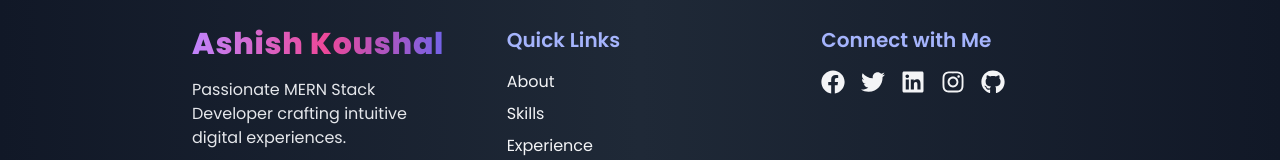
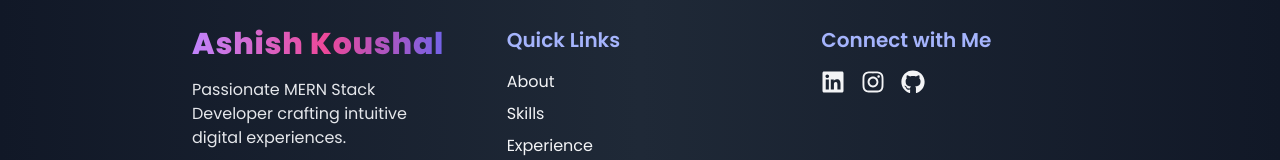
Before and after one commit to Ashi5486/Portfolio, a React (Vite) app in the folder frontend/: page / in a window 1280 px wide. Shown: the part 8422-8582 px from the top of the page. Built offline with nearby package versions, Linux system fonts and the light colour scheme; a web font is replaced by a local one.

Commit message:
update icons

```diff
--- a/frontend/src/components/About/About.jsx
+++ b/frontend/src/components/About/About.jsx
@@ -58,7 +58,7 @@
 
           <a
             aria-label="Download CV as Pdf."
-            href="https://drive.google.com/file/d/15dHETRMdrSz4LWgd9g9uw0cOzoX6vF4Z/view?usp=drive_link"
+            href="https://drive.google.com/file/d/1Ob_bGCKF6qZcYhY-wCPNV6DzHKbZt0a4/view?usp=drive_link"
             target="_blank"
             rel="noopener noreferrer"
             className="relative group inline-flex items-center gap-2 px-8 py-3 rounded-full font-semibold text-white text-lg mt-0 z-10 overflow-hidden shadow-xl transition-all duration-500 hover:scale-105"
--- a/frontend/src/components/Footer/Footer.jsx
+++ b/frontend/src/components/Footer/Footer.jsx
@@ -1,167 +1,7 @@
-// import React, { useEffect, useState } from "react";
-// import {
-//   FaFacebook,
-//   FaTwitter,
-//   FaLinkedin,
-//   FaInstagram,
-//   FaGithub,
-//   FaMoon,
-//   FaSun,
-// } from "react-icons/fa";
-// import { motion } from "framer-motion";
-// import { fadeIn } from "../../variants"; // Make sure this exists
-
-// const Footer = () => {
-//   const [isDark, setIsDark] = useState(false);
-
-//   useEffect(() => {
-//     const theme = localStorage.getItem("theme") || "dark";
-//     setIsDark(theme === "dark");
-//     document.documentElement.classList.toggle("dark", theme === "dark");
-//   }, []);
-
-//   const toggleTheme = () => {
-//     const newTheme = isDark ? "light" : "dark";
-//     setIsDark(!isDark);
-//     localStorage.setItem("theme", newTheme);
-//     document.documentElement.classList.toggle("dark", newTheme === "dark");
-//   };
-
-//   const handleScroll = (sectionId) => {
-//     const section = document.getElementById(sectionId);
-//     if (section) {
-//       section.scrollIntoView({ behavior: "smooth" });
-//     }
-//   };
-
-//   return (
-//     <motion.footer
-//       className={`${
-//         isDark
-//           ? "bg-gradient-to-r from-[#0f0c29] via-[#302b63] to-[#24243e]"
-//           : "bg-gradient-to-r from-purple-300 via-indigo-300 to-pink-200"
-//       } ${isDark ? "text-white" : "text-black"} py-12 px-[10vw] relative overflow-hidden`}
-//       variants={fadeIn("up", 0.1)}
-//       initial="hidden"
-//       whileInView="show"
-//       viewport={{ once: true }}
-//     >
-//       {/* Pulse Line */}
-//       <div className="absolute top-0 left-0 w-full h-1 bg-gradient-to-r from-indigo-400 via-purple-500 to-pink-500 animate-pulse" />
-
-//       <div className="grid grid-cols-1 md:grid-cols-4 gap-10 z-10 relative">
-//         {/* 1. Brand Info */}
-//         <div>
-//           <h2 className="text-2xl font-bold mb-2">Ashish Koushal</h2>
-//           <p className="text-sm text-gray-300 dark:text-gray-400">
-//             Passionate MERN Stack Developer crafting intuitive digital experiences.
-//           </p>
-//         </div>
-
-//         {/* 2. Quick Links */}
-//         <div>
-//           <h3 className="text-xl font-semibold mb-4 text-purple-200 dark:text-purple-300">
-//             Quick Links
-//           </h3>
-//           <ul className="space-y-2 text-sm">
-//             {["about", "skills", "experience", "work", "education", "contact"].map((item) => (
-//               <li key={item}>
-//                 <button
-//                   onClick={() => handleScroll(item)}
-//                   className="hover:text-purple-300 capitalize transition-all duration-200"
-//                 >
-//                   {item}
-//                 </button>
-//               </li>
-//             ))}
-//           </ul>
-//         </div>
-
-//         {/* 3. Newsletter */}
-//         <div>
-//           <h3 className="text-xl font-semibold mb-4 text-purple-200 dark:text-purple-300">
-//             Newsletter
-//           </h3>
-//           <p className="text-sm text-gray-300 dark:text-gray-400 mb-2">
-//             Get updates and tech insights.
-//           </p>
-//           <form
-//             onSubmit={(e) => {
-//               e.preventDefault();
-//               alert("Thanks for subscribing!");
-//               e.target.reset();
-//             }}
-//             className="flex flex-col space-y-2"
-//           >
-//             <input
-//               type="email"
-//               placeholder="Your email"
-//               required
-//               className="px-3 py-2 rounded-md text-black text-sm focus:outline-none focus:ring-2 ring-purple-400"
-//             />
-//             <button
-//               type="submit"
-//               className="bg-purple-600 hover:bg-purple-700 text-white text-sm py-2 rounded-md transition"
-//             >
-//               Subscribe
-//             </button>
-//           </form>
-//         </div>
-
-//         {/* 4. Social + Theme */}
-//         <div>
-//           <h3 className="text-xl font-semibold mb-4 text-purple-200 dark:text-purple-300">
-//             Connect with Me
-//           </h3>
-//           <div className="flex space-x-4 mb-4 text-xl">
-//             {[
-//               { icon: <FaFacebook />, url: "https://facebook.com" },
-//               { icon: <FaTwitter />, url: "https://twitter.com" },
-//               { icon: <FaLinkedin />, url: "https://www.linkedin.com/in/ashish-koushal-9738b5205/" },
-//               { icon: <FaInstagram />, url: "https://instagram.com" },
-//               { icon: <FaGithub />, url: "https://github.com/Ashi5486" },
-//             ].map((item, index) => (
-//               <a
-//                 key={index}
-//                 href={item.url}
-//                 target="_blank"
-//                 rel="noopener noreferrer"
-//                 className="hover:text-purple-200 hover:scale-110 transition-transform"
-//               >
-//                 {item.icon}
-//               </a>
-//             ))}
-//           </div>
-//           <button
-//             onClick={toggleTheme}
-//             className="flex items-center gap-2 bg-white dark:bg-gray-800 px-3 py-2 rounded-md text-sm font-medium text-black dark:text-white hover:scale-105 transition"
-//           >
-//             {isDark ? (
-//               <>
-//                 <FaSun className="text-yellow-400" /> Light Mode
-//               </>
-//             ) : (
-//               <>
-//                 <FaMoon className="text-purple-600" /> Dark Mode
-//               </>
-//             )}
-//           </button>
-//         </div>
-//       </div>
-
-//       {/* Footer Bottom */}
-//       <div className="mt-10 text-center text-sm text-gray-300 dark:text-gray-400">
-//         © {new Date().getFullYear()} Ashish Koushal. Built with ❤️ using React & Tailwind CSS.
-//       </div>
-//     </motion.footer>
-//   );
-// };
-
-// export default Footer;
 import React, { useEffect } from "react";
 import {
-  FaFacebook,
-  FaTwitter,
+  // FaFacebook,
+  // FaTwitter,
   FaLinkedin,
   FaInstagram,
   FaGithub,
@@ -233,11 +73,11 @@
           </h3>
           <div className="flex gap-4 text-2xl">
             {[
-              { icon: <FaFacebook />, url: "https://facebook.com" },
-              { icon: <FaTwitter />, url: "https://twitter.com" },
+             /* { icon: <FaFacebook />, url: "https://www.facebook.com/ashish.koushal.528/" },*/
               { icon: <FaLinkedin />, url: "https://linkedin.com/in/ashish-koushal-9738b5205" },
               { icon: <FaInstagram />, url: "https://www.instagram.com/mr_ashishkoushal1430/" },
               { icon: <FaGithub />, url: "https://github.com/Ashi5486" },
+              {/* { icon: <FaTwitter />, url: "https://twitter.com" }, */}
             ].map((item, index) => (
               <a
                 key={index}
```
